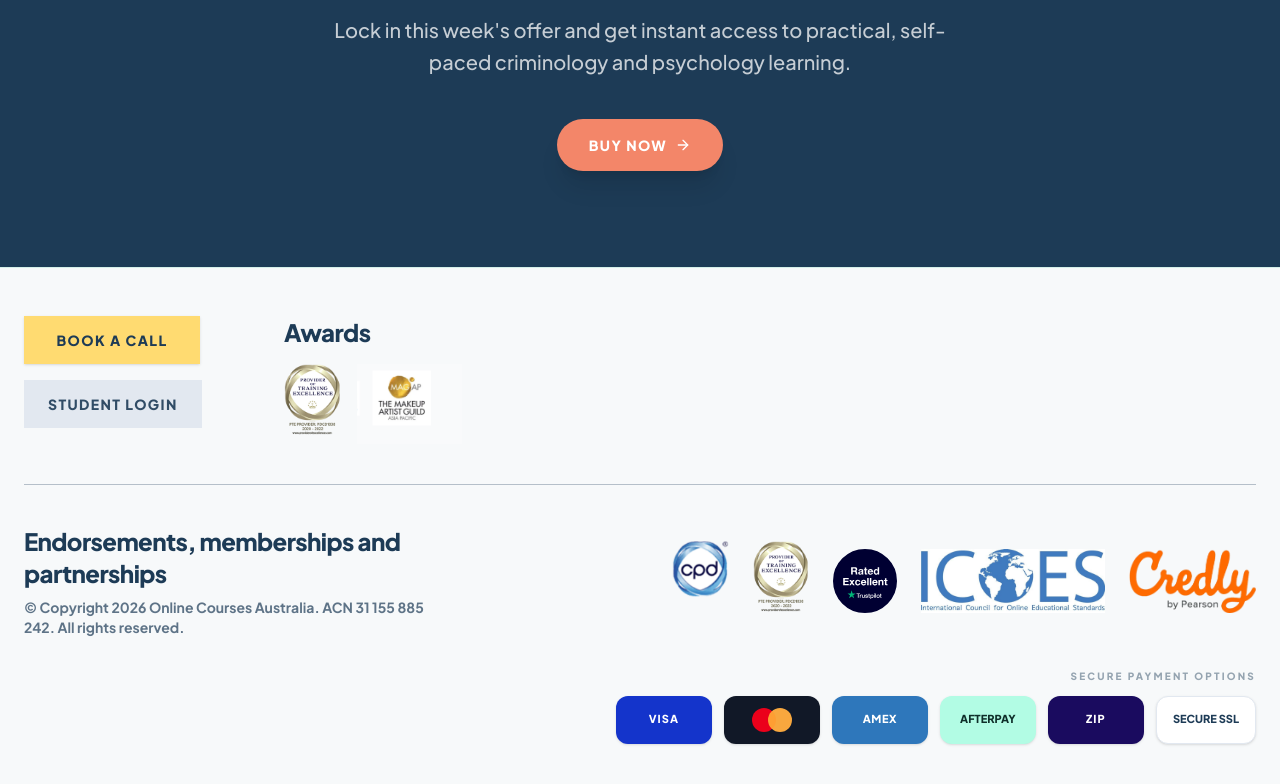
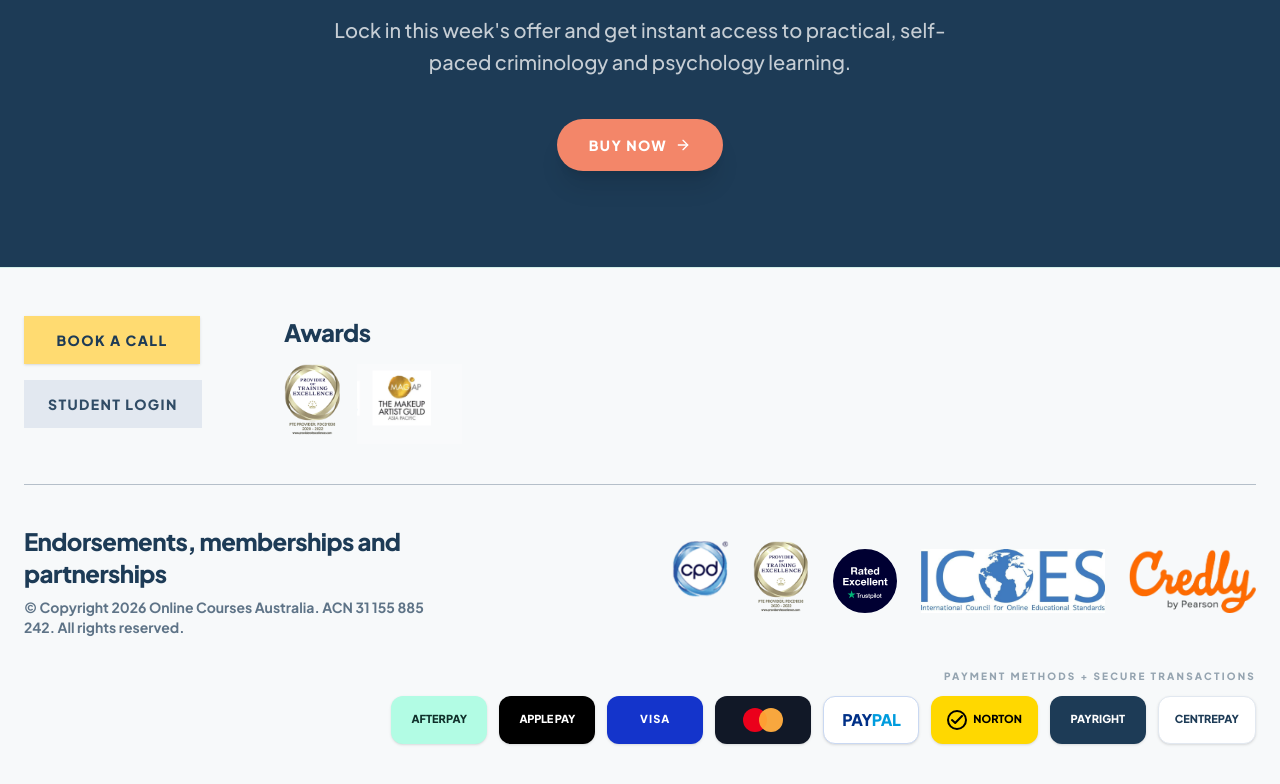
Before and after one commit to mattbell19/oca-marketing, a Next.js app: page /criminology in a window 1280 px wide. Shown: the part 5302-6086 px from the top of the page. Built offline with nearby package versions, Linux system fonts and the light colour scheme.

Commit message:
Add payment method badges to footer

```diff
--- a/app/components/OcaFooter.tsx
+++ b/app/components/OcaFooter.tsx
@@ -9,12 +9,14 @@ const quickLinkColumns = [
 ]
 
 const paymentPartners = [
-  { name: 'Visa', className: 'bg-[#1434cb] text-white tracking-widest' },
+  { name: 'Afterpay', className: 'bg-[#b2fce4] text-[#0f2f2a]' },
+  { name: 'Apple Pay', className: 'bg-black text-white normal-case tracking-tight' },
+  { name: 'VISA', className: 'bg-[#1434cb] text-white tracking-widest' },
   { name: 'Mastercard', className: 'bg-[#111827] text-white' },
-  { name: 'Amex', className: 'bg-[#2e77bb] text-white tracking-wider' },
-  { name: 'Afterpay', className: 'bg-[#b2fce4] text-[#0f2f2a]' },
-  { name: 'Zip', className: 'bg-[#1a0b5f] text-white tracking-widest' },
-  { name: 'Secure SSL', className: 'bg-white text-[#1d3b56] border border-slate-200' }
+  { name: 'PayPal', className: 'bg-white text-[#003087] border border-[#c9d8f2] normal-case' },
+  { name: 'Norton', className: 'bg-[#ffd800] text-black' },
+  { name: 'PayRight', className: 'bg-[#1d3b56] text-white normal-case' },
+  { name: 'Centrepay', className: 'bg-white text-[#1d3b56] border border-slate-200 normal-case' }
 ]
 
 const awardLogos = [
@@ -161,7 +163,7 @@ export default function OcaFooter({ bookCallHref = '#enrol', showLinks = true }:
 
         <div className="mt-8">
           <p className="mb-3 text-center text-[10px] font-black uppercase tracking-[0.22em] text-[#1d3b56]/45 lg:text-right">
-            Secure payment options
+            Payment Methods + Secure Transactions
           </p>
           <div className="flex flex-wrap justify-center gap-3 lg:justify-end">
             {paymentPartners.map((partner) => (
@@ -174,6 +176,17 @@ export default function OcaFooter({ bookCallHref = '#enrol', showLinks = true }:
                     </span>
                     <span className="sr-only">Mastercard</span>
                   </span>
+                ) : partner.name === 'PayPal' ? (
+                  <span aria-label="PayPal" className="text-base font-black tracking-tight"><span className="text-[#003087]">Pay</span><span className="text-[#009cde]">Pal</span></span>
+                ) : partner.name === 'Norton' ? (
+                  <span className="flex items-center gap-1.5">
+                    <span className="flex h-5 w-5 items-center justify-center rounded-full border-2 border-black">
+                      <svg viewBox="0 0 12 10" aria-hidden="true" className="h-2.5 w-3">
+                        <path d="M1 5.1 4.2 8 11 1" fill="none" stroke="currentColor" strokeWidth="2" strokeLinecap="round" strokeLinejoin="round" />
+                      </svg>
+                    </span>
+                    Norton
+                  </span>
                 ) : partner.name}
               </div>
             ))}
```
